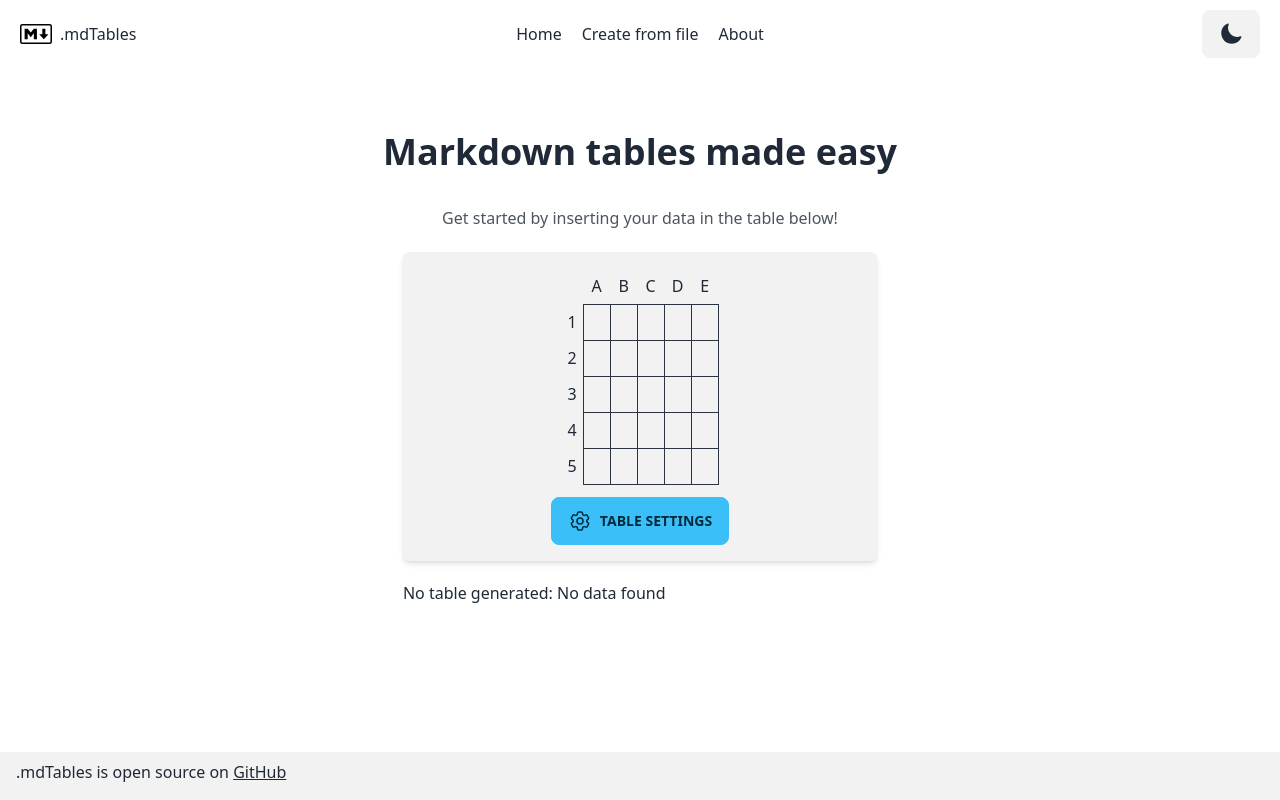
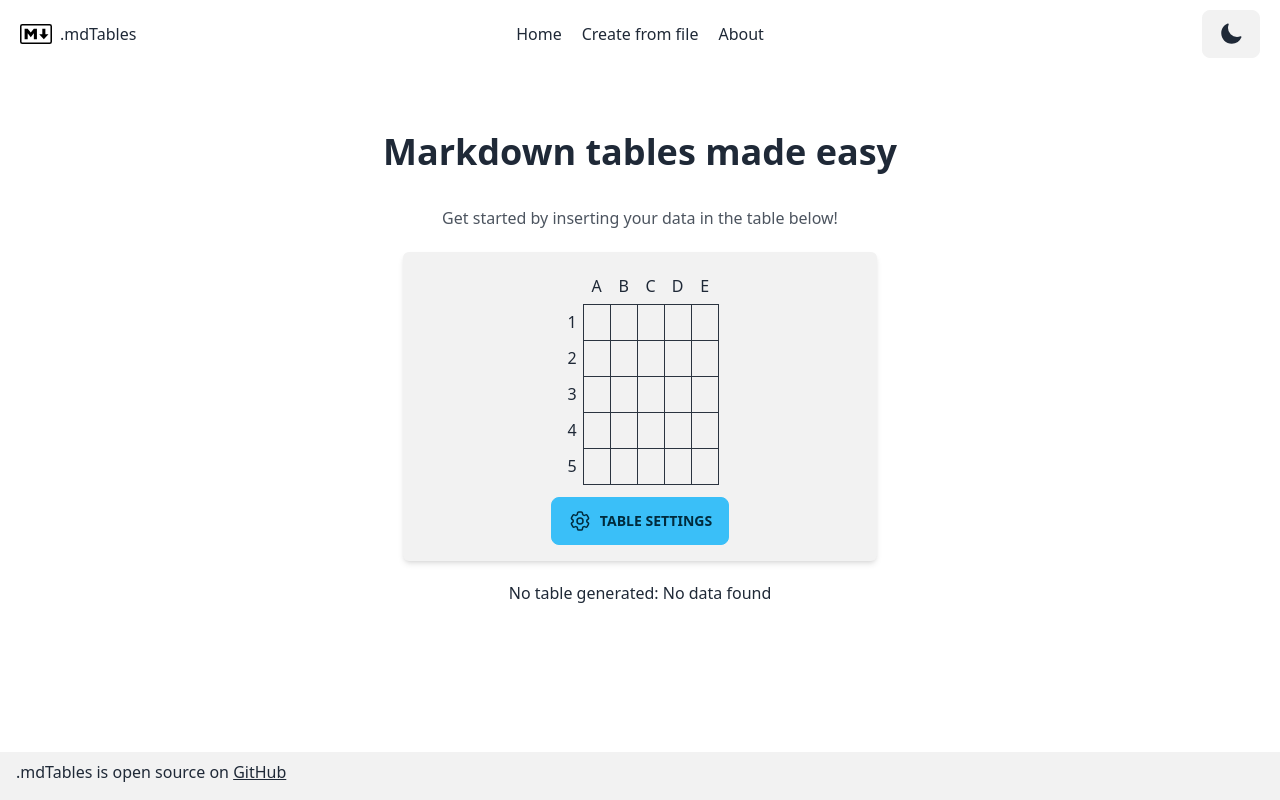
Before and after one commit to ZeroWave022/mdtables, a Nuxt app: page / in a window 1280 px wide. Built offline with nearby package versions, Linux system fonts and the light colour scheme.

Commit message:
fix(TableOutput): Center no data info text

```diff
--- a/components/TableOutput.vue
+++ b/components/TableOutput.vue
@@ -77,5 +77,5 @@ const showAlert = () => {
             <span>Copied to clipboard!</span>
         </div>
     </div>
-    <p v-else>No table generated: No data found</p>
+    <p v-else class="text-center">No table generated: No data found</p>
 </template>
```
